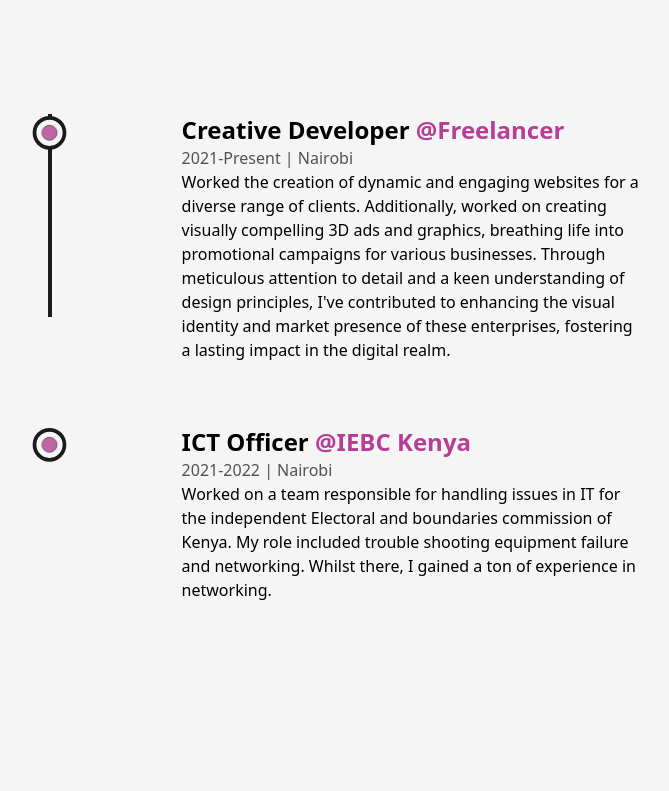
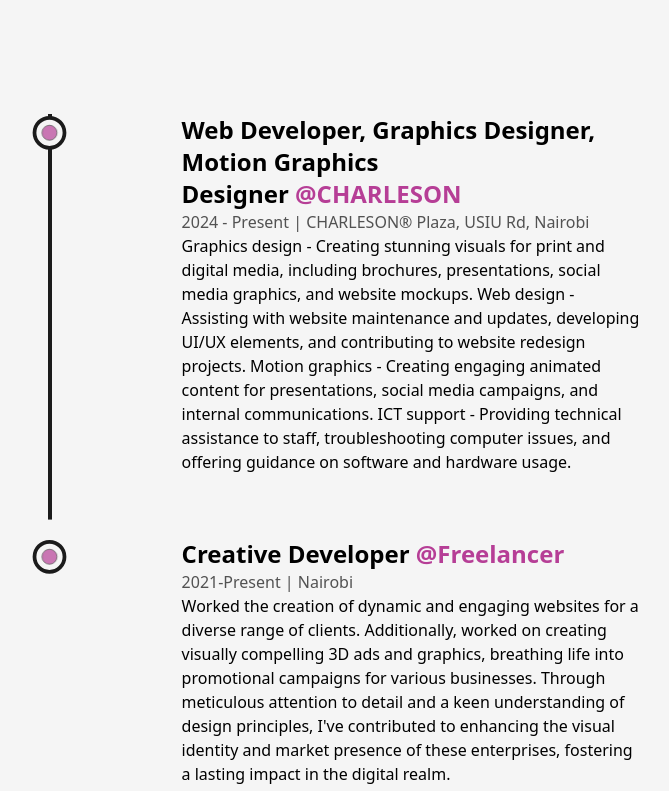
Before and after one commit to sebbyapudo/nextjs-dev_portfolio, a Next.js app: page /about in a window 1280 px wide. Shown: the part 2509-3300 px from the top of the page, without its empty margins (244-913 px from the left). Built offline with nearby package versions, Linux system fonts and the light colour scheme.

Commit message:
Updated the Details component

```diff
--- a/src/components/Experience.js
+++ b/src/components/Experience.js
@@ -42,6 +42,12 @@
         className='absolute left-9 top-0 w-[4px] h-full bg-dark dark:bg-light origin-top md:w-[2px] md:left-[30px] xs:left-[20px]'/>
         <ul className='w-full flex flex-col items-center justify-between ml-4 xs:ml-2'>
           <Details
+            position={"Web developer, graphics designer, motion graphics designer"} company={"CHARLESON"}
+            companyLink={"https://www.charleson.co.ke/"}
+            time={"2024 - Present"} address={"CHARLESON® Plaza, USIU Rd, Nairobi"}
+            work={"Graphics design -  Creating stunning visuals for print and digital media, including brochures, presentations, social media graphics, and website mockups. Web design -  Assisting with website maintenance and updates, developing UI/UX elements, and contributing to website redesign projects. Motion graphics - Creating engaging animated content for presentations, social media campaigns, and internal communications. ICT support - Providing technical assistance to staff, troubleshooting computer issues, and offering guidance on software and hardware usage."}
+          />
+          <Details
             position={"Creative developer"} company={"Freelancer"}
             companyLink={"https://github.com/sebbyapudo"}
             time={"2021-Present"} address={"Nairobi"}
```
Also changed, not shown: 1 other file (tests, documents, lock files or other folders).
